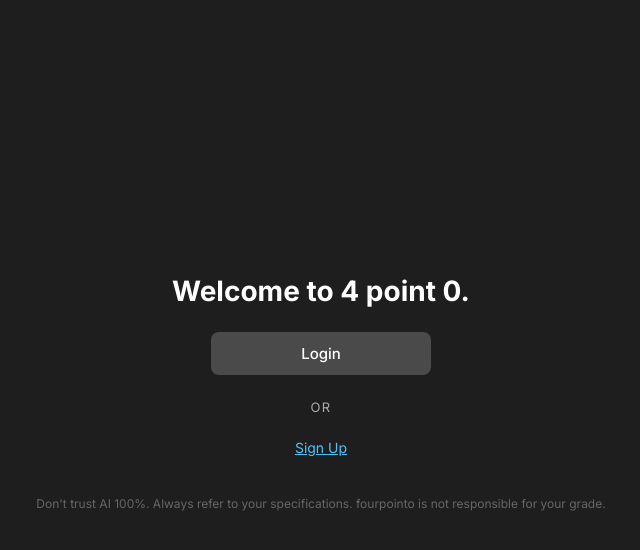
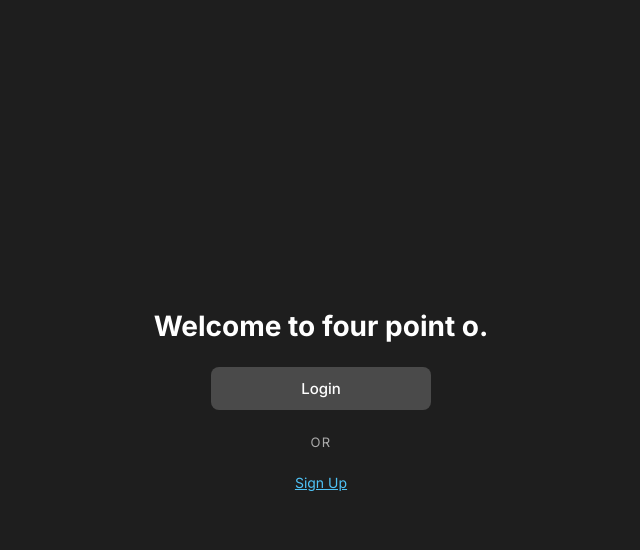
Before and after one commit to Zeyrian/fourpointo, a Flask app: page /landing in a window 1280 px wide. Shown: the top 550 px of the page, without its empty margins (319-959 px from the left). Run offline with Flask 3, Linux system fonts and the light colour scheme; the visitor is signed in with stand-in values (Sample User, id 1).

Commit message:
General updates

```diff
--- a/templates/landing.html
+++ b/templates/landing.html
@@ -3,7 +3,7 @@
 <head>
   <meta charset="UTF-8">
   <meta name="viewport" content="width=device-width, initial-scale=1.0">
-  <title>4point0</title>
+  <title>fourpointo</title>
   <link href="https://fonts.googleapis.com/css2?family=Inter:wght@400;500;700&display=swap" rel="stylesheet">
   <style>
     *, *::before, *::after { box-sizing: border-box; margin: 0; padding: 0; }
@@ -51,13 +51,10 @@
   </style>
 </head>
 <body>
-  <h1>Welcome to 4 point 0.</h1>
+  <h1>Welcome to four point o.</h1>
   <button class="btn-login" onclick="window.location.href='/login'">Login</button>
   <span class="or">or</span>
   <a href="/register">Sign Up</a>
 
-  <footer style="text-align: center; padding: 16px; font-size: 0.75rem; color: #666;">
-    Don't trust AI 100%. Always refer to your specifications. fourpointo is not responsible for your grade.
-</footer>
 </body>
 </html>
```
